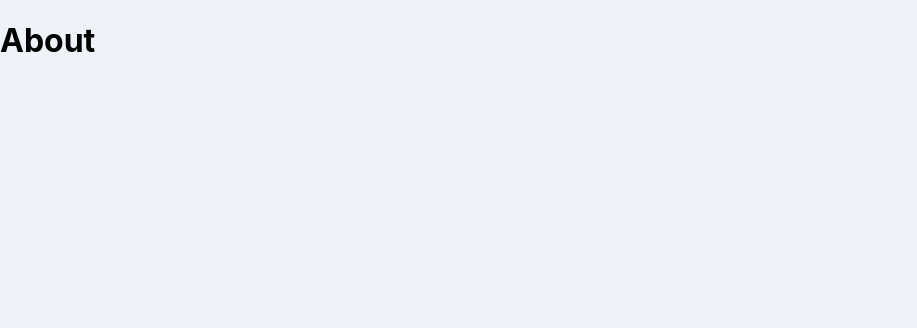
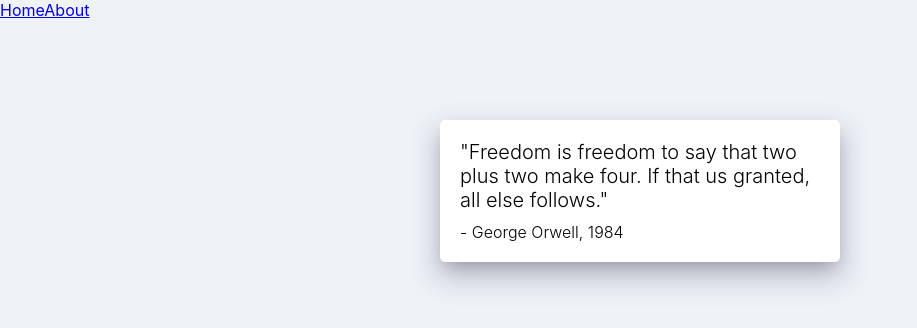
Before and after one commit to BlackMarine/movie, a React (Create React App) app: page /#/about in a window 1280 px wide. Shown: the top 328 px of the page, without its empty margins (0-917 px from the left). Built offline with nearby package versions, Linux system fonts and the light colour scheme.

Commit message:
a태그 네비게이션 추가 -> react-router-dom Link로 바꾸기 전

```diff
--- a/src/App.js
+++ b/src/App.js
@@ -4,19 +4,14 @@ import './App.css';
 import { HashRouter, Route } from 'react-router-dom';
 import About from './routes/About';
 import Home from './routes/Home';
+import Navigation from './components/Navigation';
 
 function App() {
   return (
     <HashRouter>
-      <Route path="/home">
-        <h1>Home</h1>
-      </Route>
-      <Route path="/home/introduction">
-        <h1>Introduction</h1>
-      </Route>
-      <Route path="/about">
-        <h1>About</h1>
-      </Route>
+      <Navigation />
+      <Route path="/" exact={true} component={Home}></Route>
+      <Route path="/about" component={About}></Route>
     </HashRouter>
   );
 }
--- /dev/null
+++ b/src/components/Navigation.js
@@ -0,0 +1,12 @@
+import React from 'react';
+
+function Navigation() {
+    return (
+        <div>
+            <a href="/">Home</a>
+            <a href="/about">About</a>
+        </div>
+    );
+}
+
+export default Navigation;
--- /dev/null
+++ b/src/routes/About.css
@@ -0,0 +1,20 @@
+.about__container {
+    box-shadow: 0px 13px 27px 05px rgba(50, 50, 93, 0.25), 0px 8px 16px -8px rgba(0, 0, 0, 0.3);
+    padding: 20px;
+    border-radius: 5px;
+    background-color: white;
+    margin: 0 auto;
+    margin-top: 100px;
+    width: 100%;
+    max-width: 400px;
+    font-weight: 300;
+}
+
+.about__container span:first-child {
+    font-size: 20px;
+}
+
+.about__container span:last-child {
+    display: block;
+    margin-top: 10px;
+}
--- a/src/routes/About.js
+++ b/src/routes/About.js
@@ -1,7 +1,15 @@
 import React from 'react'
+import './About.css';
 
 function About() {
-    return <span>About this page: I built it because i love movies.</span>
+    return(
+        <div className="about__container">
+            <span>
+                "Freedom is freedom to say that two plus two make four. If that us granted, all else follows."
+            </span>
+            <span>- George Orwell, 1984</span>
+        </div>
+    );
 }
 
 export default About;
```
